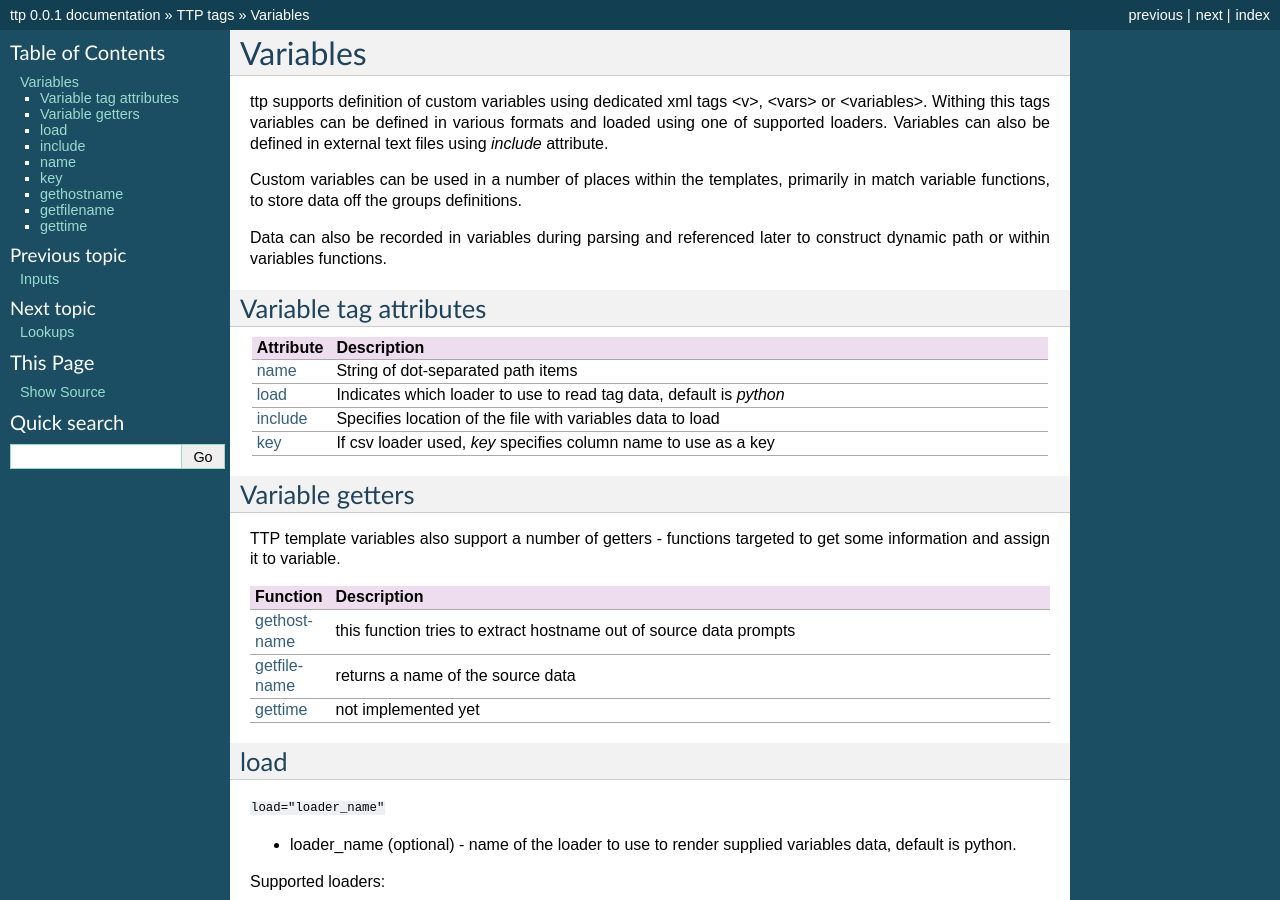
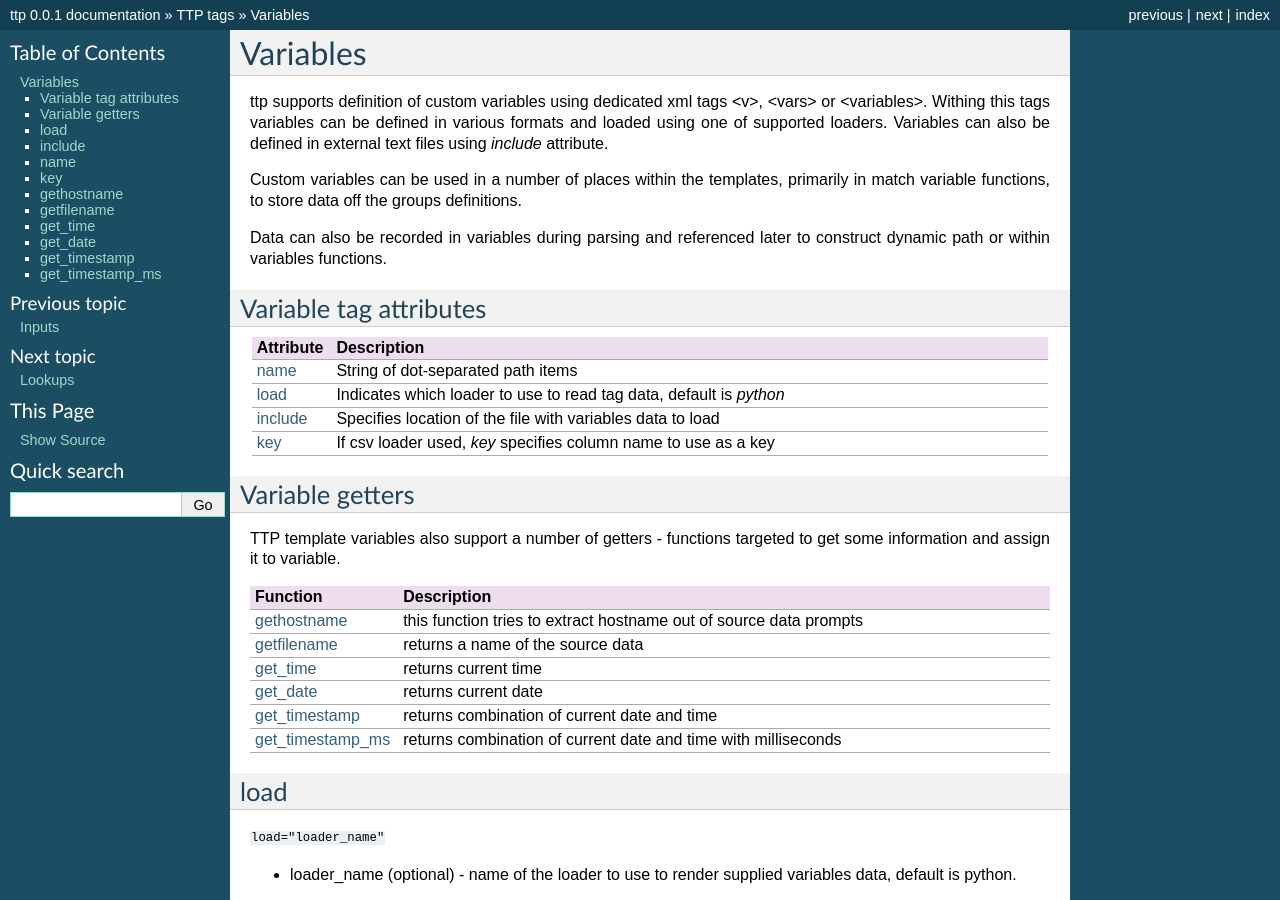
Before and after one commit to dmulyalin/ttp, a Sphinx documentation site: the page built from docs/source/TTP_TAGS/Variables.rst, in a window 1280 px wide and 900 px high. Built offline with Sphinx 7.4.7, drawn with Linux system fonts in a browser that asks for light colours; some of the changed text lies outside the part shown.

Commit message:
added get_time, get_date, get_timestamp and get_timestamp_ms template variable functions

```diff
--- a/docs/source/Groups/Name Attribute.rst
+++ b/docs/source/Groups/Name Attribute.rst
@@ -381,6 +381,10 @@ In both cases above, ttp will automatically reconstruct <group> tag and name att
 
     <group> tag without name attribute does have support for all the other group attributes as well as nested groups, however, nested groups *must* have name attribute set on them otherwise nested hierarchy will not be preserved leading to unpredictable results.
 
+.. warning::
+
+	Template variables name attribute ignored if groups with "_anonymous_" path used, as a result template variables will not be save into results.
+
 **Example**
 
 Example for <group> without *name* attribute.
--- a/docs/source/TTP_TAGS/Variables.rst
+++ b/docs/source/TTP_TAGS/Variables.rst
@@ -40,8 +40,14 @@ TTP template variables also support a number of getters - functions targeted to
      - this function tries to extract hostname out of source data prompts
    * - `getfilename`_
      - returns a name of the source data
-   * - `gettime`_
-     - not implemented yet
+   * - `get_time`_
+     - returns current time
+   * - `get_date`_
+     - returns current date
+   * - `get_timestamp`_
+     - returns combination of current date and time
+   * - `get_timestamp_ms`_
+     - returns combination of current date and time with milliseconds
 
 load
 ------------------------------------------------------------------------------
@@ -278,8 +284,26 @@ getfilename
 
 This function returns the name of input data file if data was loaded from file, if data was loaded from text it will return "text_data".
 
-gettime
+get_time
 ------------------------------------------------------------------------------
-``var_name="gettime"``
+``var_name="get_time"``
 
 TBD
+
+get_date
+------------------------------------------------------------------------------
+``var_name="get_date"``
+
+TBD
+
+get_timestamp
+------------------------------------------------------------------------------
+``var_name="get_timestamp"``
+
+TBD
+
+get_timestamp_ms
+------------------------------------------------------------------------------
+``var_name="get_timestamp_ms"``
+
+TBD
```
Also changed, not shown: docs/source/Performance.rst (+21 -2 lines), 2 other files.
